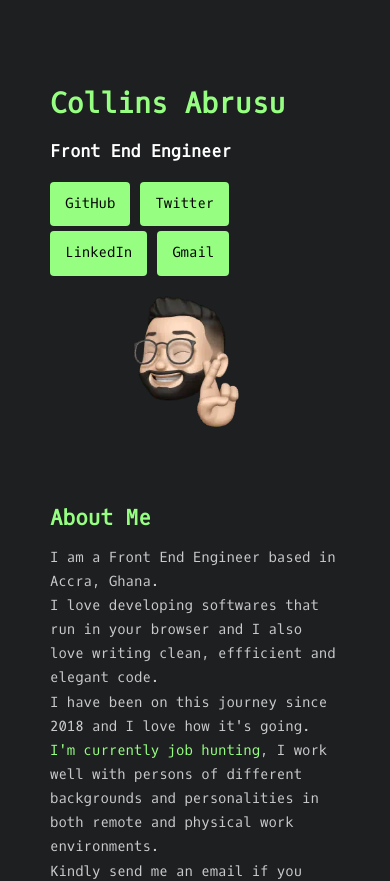
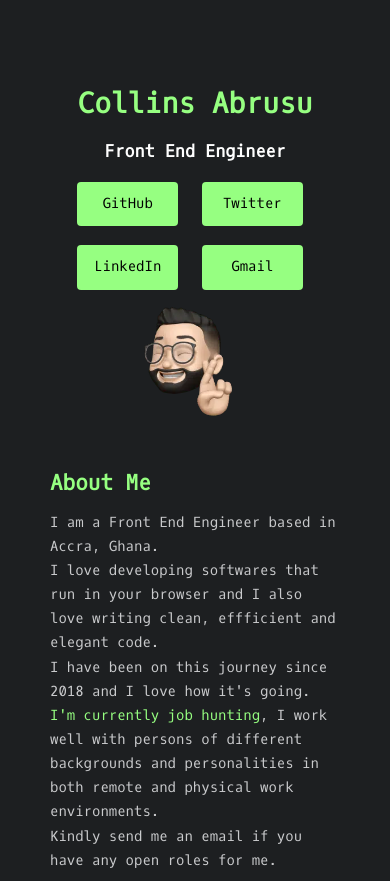
Before and after one commit to abrusu-collins/Portfolio-v7, a React (Create React App) app: page / in a window 390 px wide. Shown: the top 881 px of the page. Built offline with nearby package versions, Linux system fonts and the light colour scheme.

Commit message:
image responsiveness

```diff
--- a/src/sass/_responsive.scss
+++ b/src/sass/_responsive.scss
@@ -21,33 +21,35 @@
     }
   }
 }
-@media screen and (max-width: 550px) {
+@media screen and (max-width: 681px) {
   .hero {
+    #links {
+      display: grid;
+      grid-template-columns: repeat(2, 1fr);
+      grid-gap: 1rem;
+      text-align: center;
+    }
     & img {
       width: 45%;
     }
   }
 }
-
-@media screen and (max-width: 500px) {
+@media screen and (max-width: 598px) {
   .hero {
     flex-direction: column;
+    text-align: center;
     & img {
       width: 50%;
+      margin-bottom: -20px;
     }
   }
 }
-@media screen and (max-width: 400px) {
+
+@media screen and (max-width: 598px) {
   .hero {
     & img {
-      width: 60%;
-    }
-  }
-}
-@media screen and (max-width: 350px) {
-  .hero {
-    & img {
-      width: 100%;
+      width: 50%;
+      margin-bottom: -20px;
     }
   }
 }
--- a/src/styles/style.css
+++ b/src/styles/style.css
@@ -172,27 +172,31 @@ a:hover {
     width: 40%;
   }
 }
-@media screen and (max-width: 550px) {
+@media screen and (max-width: 681px) {
+  .hero #links {
+    display: grid;
+    grid-template-columns: repeat(2, 1fr);
+    grid-gap: 1rem;
+    text-align: center;
+  }
   .hero img {
     width: 45%;
   }
 }
-@media screen and (max-width: 500px) {
+@media screen and (max-width: 598px) {
   .hero {
     flex-direction: column;
+    text-align: center;
   }
   .hero img {
     width: 50%;
+    margin-bottom: -20px;
   }
 }
-@media screen and (max-width: 400px) {
+@media screen and (max-width: 598px) {
   .hero img {
-    width: 60%;
-  }
-}
-@media screen and (max-width: 350px) {
-  .hero img {
-    width: 100%;
+    width: 50%;
+    margin-bottom: -20px;
   }
 }
 @media screen and (max-width: 1300px) {
```
